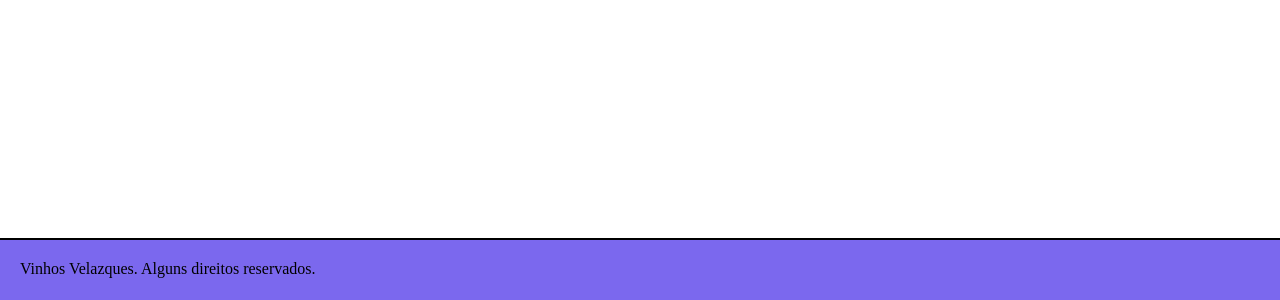
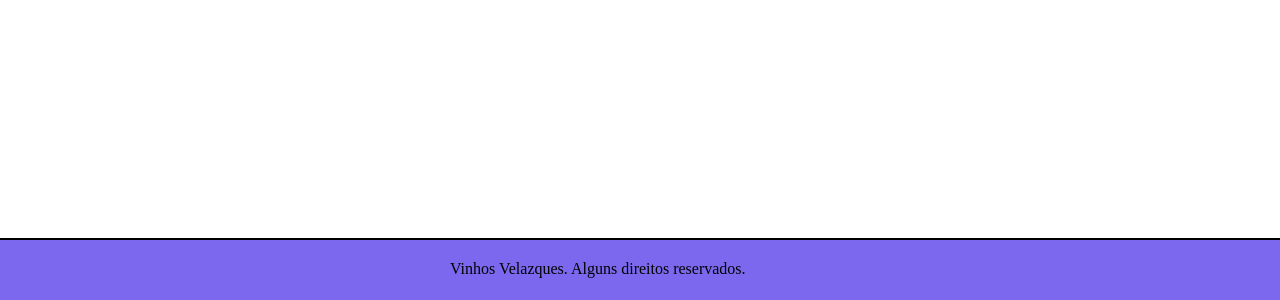
Before and after one commit to rogerxavier29/Desafio-React, a React (Create React App) app in the folder vinhos/: page /recomendado in a window 1280 px wide. Shown: the part 784-1084 px from the top of the page. Built offline with nearby package versions, Linux system fonts and the light colour scheme; no server answers; a web font is replaced by a local one.

Commit message:
passado uma classe no p de footer

```diff
--- a/vinhos/src/Components/Footer.js
+++ b/vinhos/src/Components/Footer.js
@@ -4,7 +4,9 @@ import styles from './Footer.module.css';
 const Footer = () => {
   return (
     <footer className={styles.footer}>
-      <p>Vinhos Velazques. Alguns direitos reservados.</p>
+      <p className={styles.pfooter}>
+        Vinhos Velazques. Alguns direitos reservados.
+      </p>
     </footer>
   );
 };
```
